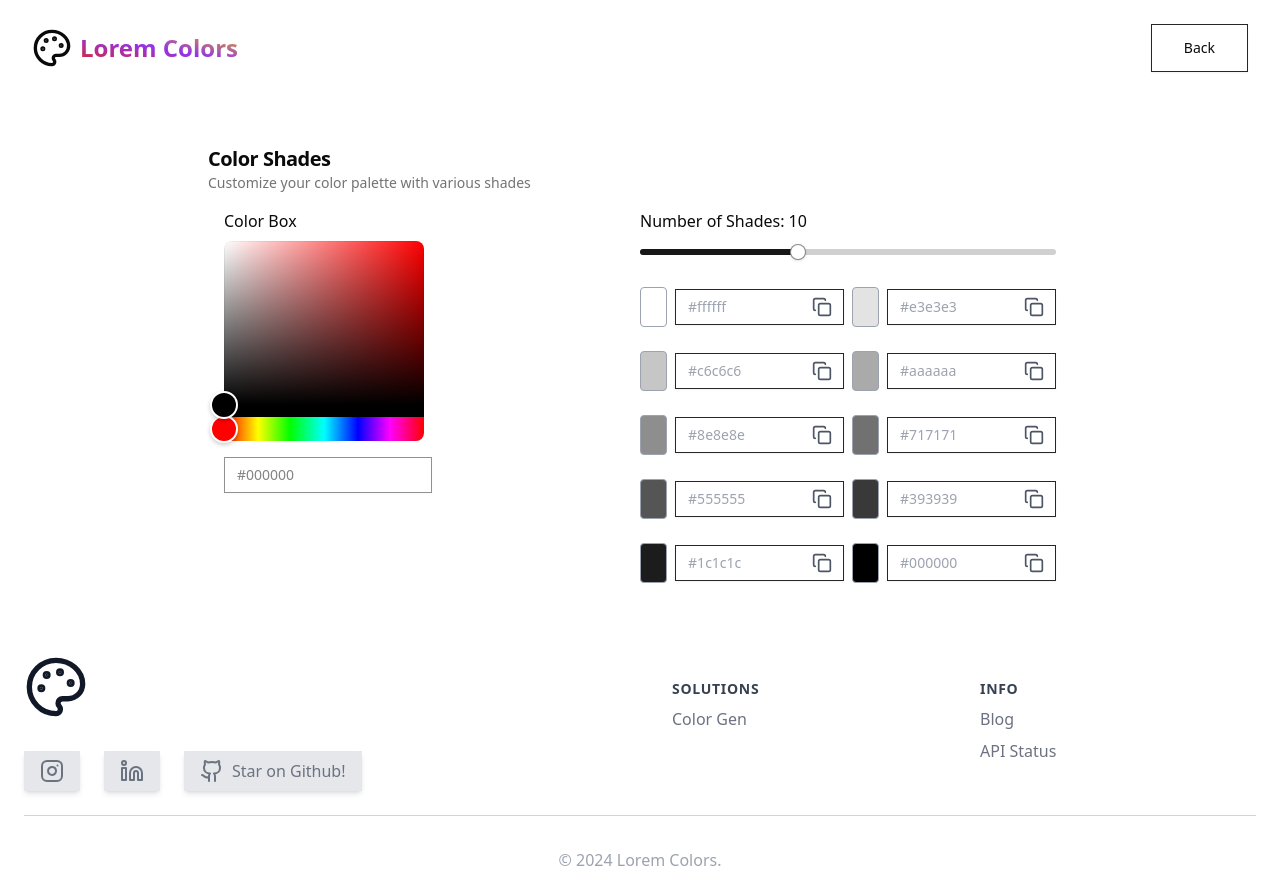
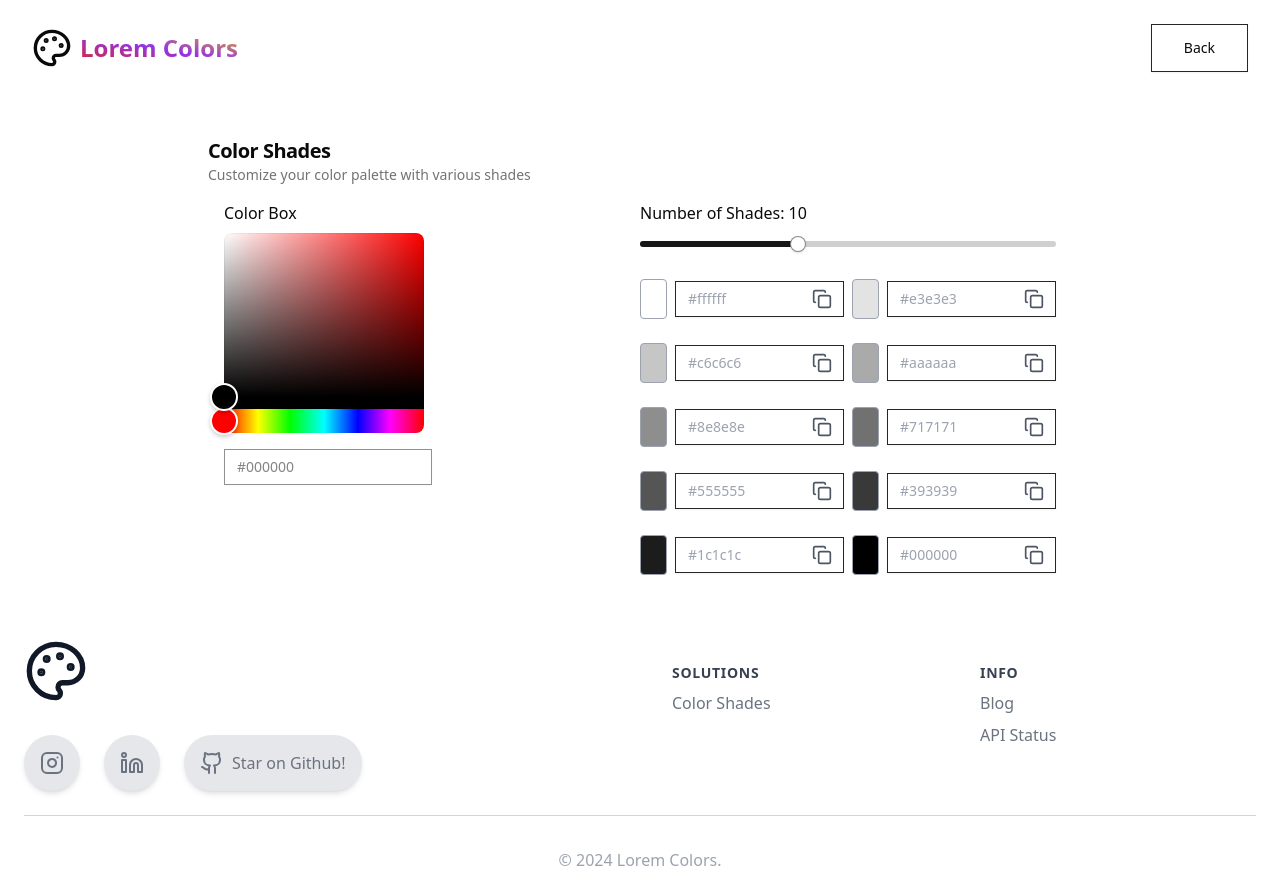
Before and after one commit to peterkessibu/lorem-colors, a Next.js app: page /color-shades in a window 1280 px wide. Built offline with nearby package versions, Linux system fonts and the light colour scheme.

Commit message:
Update Footer and Hero components; rename link for clarity, adjust gradient stops for improved color transitions

```diff
--- a/components/Footer.js
+++ b/components/Footer.js
@@ -32,7 +32,7 @@ const socialLinks = [
 const footerSections = [
   {
     title: "Solutions",
-    links: [{ name: "Color Gen", href: "/color-gen" }],
+    links: [{ name: "Color Shades", href: "/color-shades" }],
   },
   {
     title: "Info",
@@ -102,7 +102,7 @@ export default function Footer() {
                     key={social.name}
                     href={social.href}
                     target="_blank"
-                    className={`flex items-center px-4 py-2 bg-gray-200 rounded-lg shadow-md transition-colors duration-300 ${social.hoverTextColor} text-gray-500 hover:bg-gray-200`}
+                    className={`flex items-center p-4 bg-gray-200 rounded-full shadow-md transition-colors duration-300 ${social.hoverTextColor} text-gray-500 hover:bg-gray-200`}
                   >
                     <span className="sr-only">{social.name}</span>
                     {social.icon && (
--- a/components/Hero.js
+++ b/components/Hero.js
@@ -210,11 +210,11 @@ export default function Hero() {
                 <linearGradient
                   id="gradient"
                   gradientTransform={`rotate(${rotation})`}
-                >
-                  <stop offset="0%" stopColor="#ff0000" />
-                  <stop offset="25%" stopColor="#ffa500" />
-                  <stop offset="50%" stopColor="#00ff00" />
-                  <stop offset="75%" stopColor="#0000ff" />
+                ><stop offset="0%" stopColor="#ff0000" />
+                  <stop offset="20%" stopColor="#ffa500" />
+                  <stop offset="40%" stopColor="#ffff00" />
+                  <stop offset="60%" stopColor="#00ff00" />
+                  <stop offset="80%" stopColor="#0000ff" />
                   <stop offset="100%" stopColor="#800080" />
                 </linearGradient>
               </defs>
```
